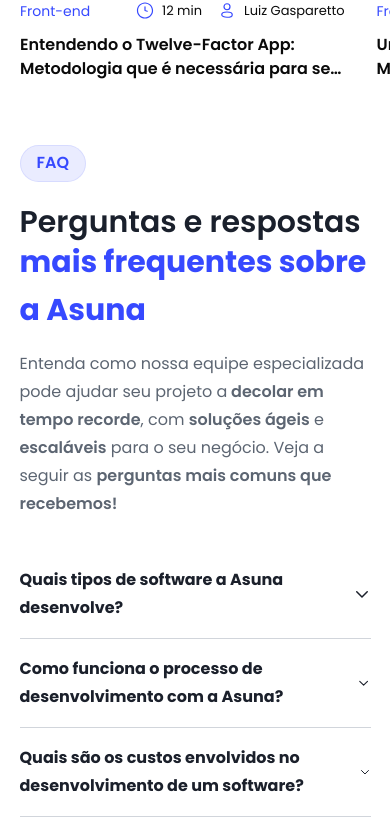
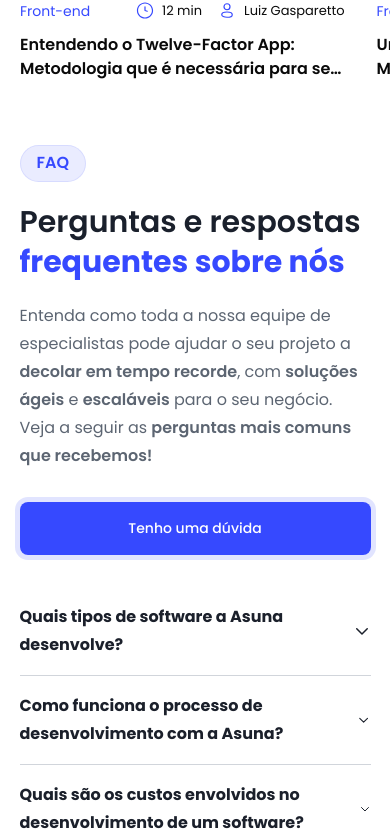
Before and after one commit to asuna-company/asuna-website, a Next.js app: page /services in a window 390 px wide. Shown: the part 4120-4957 px from the top of the page. Built offline with nearby package versions, Linux system fonts and the light colour scheme.

Commit message:
fix: adjust size of faq section

```diff
--- a/src/app/core/components/tiles/TestimonialCard.tsx
+++ b/src/app/core/components/tiles/TestimonialCard.tsx
@@ -34,7 +34,7 @@
       </div>
 
       <div>
-        <p
+        <h3
           className="text-[18px] xs:text-[24px] font-medium leading-[170%] tracking-[0.01em] text-gray-800 pt-4"
           dangerouslySetInnerHTML={{ __html: text }}
         />
--- a/src/app/core/configs/metadata.ts
+++ b/src/app/core/configs/metadata.ts
@@ -2,7 +2,7 @@
 
 export const metadata: Metadata = {
   metadataBase: new URL('https://www.asuna.com.br'),
-  title: 'Asuna | Software House',
+  title: 'Asuna | Soluções de Software Para Pequenas e Médias Empresas',
   description: 'A Asuna é uma software house B2B focada em pequenas e médias empresas, conduzindo todo o ciclo de desenvolvimento.',
   openGraph: {
     title: 'Asuna | Software House',
@@ -16,13 +16,13 @@
         url: 'https://www.asuna.com.br/images/metadata-banner.jpg',
         width: 1200,
         height: 675,
-        alt: 'Asuna | Software House',
+        alt: 'Asuna - Software House',
       },
     ],
   },
   twitter: {
     card: 'summary_large_image',
-    title: 'Asuna | Software House',
+    title: 'Asuna - Software House',
     description: 'A Asuna é uma software house B2B focada em pequenas e médias empresas.',
     images: ['https://www.asuna.com.br/images/metadata-banner.jpg'],
   },
--- /dev/null
+++ b/src/app/core/hooks/useScrollTop.ts
@@ -0,0 +1,14 @@
+"use client";
+
+import { useEffect } from "react";
+import { usePathname } from "next/navigation";
+
+const useScrollToTop = (): void => {
+  const pathname = usePathname();
+
+  useEffect(() => {
+    window.scrollTo(0, 0);
+  }, [pathname]);
+};
+
+export default useScrollToTop;
--- a/src/app/core/sections/FaqSection.tsx
+++ b/src/app/core/sections/FaqSection.tsx
@@ -12,23 +12,31 @@
         <TextBadge title="FAQ" />
         <SecondaryTitle
           firstPart="Perguntas e respostas"
-          secondPart="mais frequentes sobre a Asuna"
+          secondPart={useIsMobile() ? "frequentes sobre nós": "mais frequentes sobre a Asuna"}
         />
         <p className="text-p1 text-gray-600 text-start mt-4 max-w-[600px] opacity-90">
-          Entenda como nossa equipe especializada pode ajudar seu projeto a
+          Entenda como toda a nossa equipe de especialistas pode ajudar o seu projeto a
           <span className='font-semibold'> decolar em tempo recorde</span>, com <span className='font-semibold'>soluções ágeis</span> e <span className="font-semibold">escaláveis</span> para o seu negócio.
            Veja a seguir as <span className="font-semibold">perguntas mais comuns que recebemos!</span>
         </p>
-        {!useIsMobile() &&
-         <div className="pt-8">
+        <div className="flex flex-row items-center pt-8 space-x-8 w-full xs:w-fit">
           <PrimaryButton
             title="Tenho uma dúvida"
             onClick={() => alert("Button clicked!")}
+            fullWidth={useIsMobile()}
           />
-        </div>}
+          <div className="flex-row space-x-8 hidden xs:flex">
+            <div className="h-14 w-px bg-gray-300"></div>
+            <div className="flex flex-col justify-center">
+              <p className="text-neutral-600 font-medium text-[16px]">Respondemos em até 2 horas! 🚀</p>
+              <p className="text-[14px] text-neutral-600">+100 empresas respondidas pelo nosso time</p>
+            </div>
+          </div>
+        </div>
+
       </div>
 
-      <div className="w-full md:w-1/2 mt-8 md:mt-0 md:pl-8 pt-0 xs:pt-12">
+      <div className="w-full md:w-[47%] mt-8 md:mt-0 md:pl-8 pt-0 xs:pt-12">
         <ExpansionTile
           title="Quais tipos de software a Asuna desenvolve?"
           content="Nós desenvolvemos sistemas sob demanda, incluindo aplicativos mobile, sites, e soluções backend, tudo adaptado às necessidades de empresas de pequeno e médio porte."
@@ -45,6 +53,10 @@
           title="Quais tecnologias utilizamos para desenvolver o seu projeto?"
           content="Na Asuna, utilizamos Flutter, Kotlin e Swift para desenvolvimento mobile. No backend, trabalhamos com C#, Go e Node.js, garantindo soluções modernas e eficientes."
         />
+        <ExpansionTile
+          title="Quanto tempo demora para um projeto ficar pronto?"
+          content="A duração de um projeto pode variar bastante dependendo da complexidade e dos requisitos específicos de cada cliente. No entanto, nossos clientes costumam obter resultados 35% mais rápidos em comparação com soluções de outras software houses."
+        />
       </div>
     </AbstractSection>
   );
--- a/src/app/core/sections/Navbar.tsx
+++ b/src/app/core/sections/Navbar.tsx
@@ -60,9 +60,9 @@
 
         <ul className="hidden md:flex space-x-8 items-center">
           <NavbarLink href="/" isDark={isDarkSection}>Home</NavbarLink>
-          <NavbarLink href="/blog" isDark={isDarkSection}>Nosso Blog</NavbarLink>
+          {/* <NavbarLink href="/blog" isDark={isDarkSection}>Nosso Blog</NavbarLink> */}
           <NavbarLink href="/services" isDark={isDarkSection}>Nossos Serviços</NavbarLink>
-          <NavbarLink href="/about" isDark={isDarkSection}>Sobre a Asuna</NavbarLink>
+          {/* <NavbarLink href="/about" isDark={isDarkSection}>Sobre a Asuna</NavbarLink> */}
           <PrimaryButton
             title="Entre em Contato"
             onClick={() => alert("Button clicked!")}
@@ -114,7 +114,7 @@
 
 const menuItems = [
   { href: "/", label: "Home" },
-  { href: "/blog", label: "Nosso Blog" },
+  // { href: "/blog", label: "Nosso Blog" },
   { href: "/services", label: "Nossos Serviços" },
-  { href: "/about", label: "Sobre a Asuna" },
+  // { href: "/about", label: "Sobre a Asuna" },
 ];
--- a/src/app/services/page.tsx
+++ b/src/app/services/page.tsx
@@ -5,6 +5,8 @@
 import ServicesMethodologySection from "./sections/ServicesMethodologySection";
 import ServicesLandSection from "./sections/ServicesLandSection";
 import { useEffect, useRef } from "react";
+import Head from "next/head";
+import useScrollToTop from "../core/hooks/useScrollTop";
 
 const SolutionsSectionDynamic = dynamic(() => import('./sections/ServicesSolutionsSection'), { ssr: false });
 const FeedbackSectionDynamic = dynamic(() => import('../core/sections/FeedbackSection'), { ssr: false });
@@ -23,7 +25,11 @@
     }
   };
 
+  useScrollToTop();
+
   return (
+    <>
+      <title>Conheça os Nossos Serviços | Asuna - Soluções de Software Para Pequenas e Médias Empresas</title>
       <div className="min-h-screen flex flex-col max-w-full relative">
         <div className="absolute inset-0"><Navbar isDark={true} /></div>
         <div className="relative overflow-x-hidden space-y-0 xs:space-y-8">
@@ -36,5 +42,6 @@
           <FooterSectionDynamic />
         </div>
       </div>
+    </>
   );
 }
```
Also changed, not shown: src/app/home/sections/HomeResultsSection.tsx (+6 -1 lines). Lines whose indentation alone changed are shown as unchanged.
